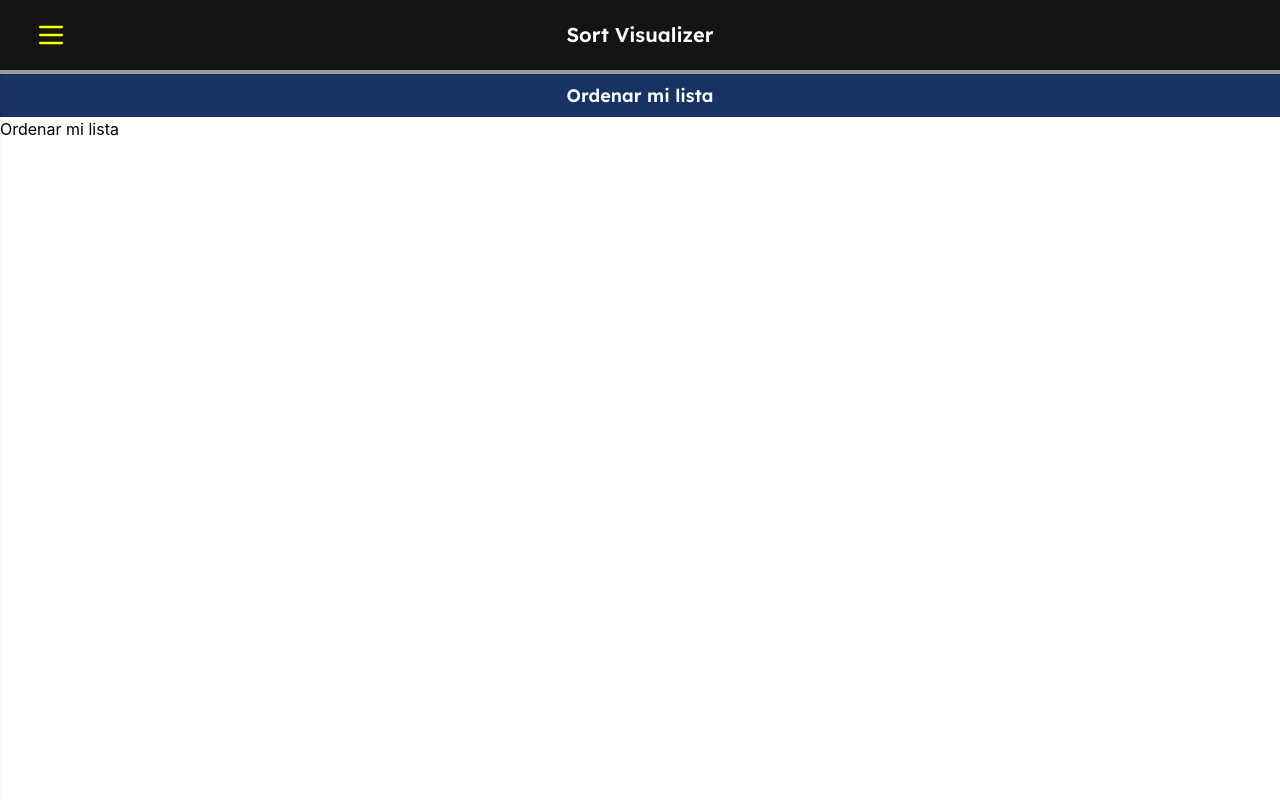
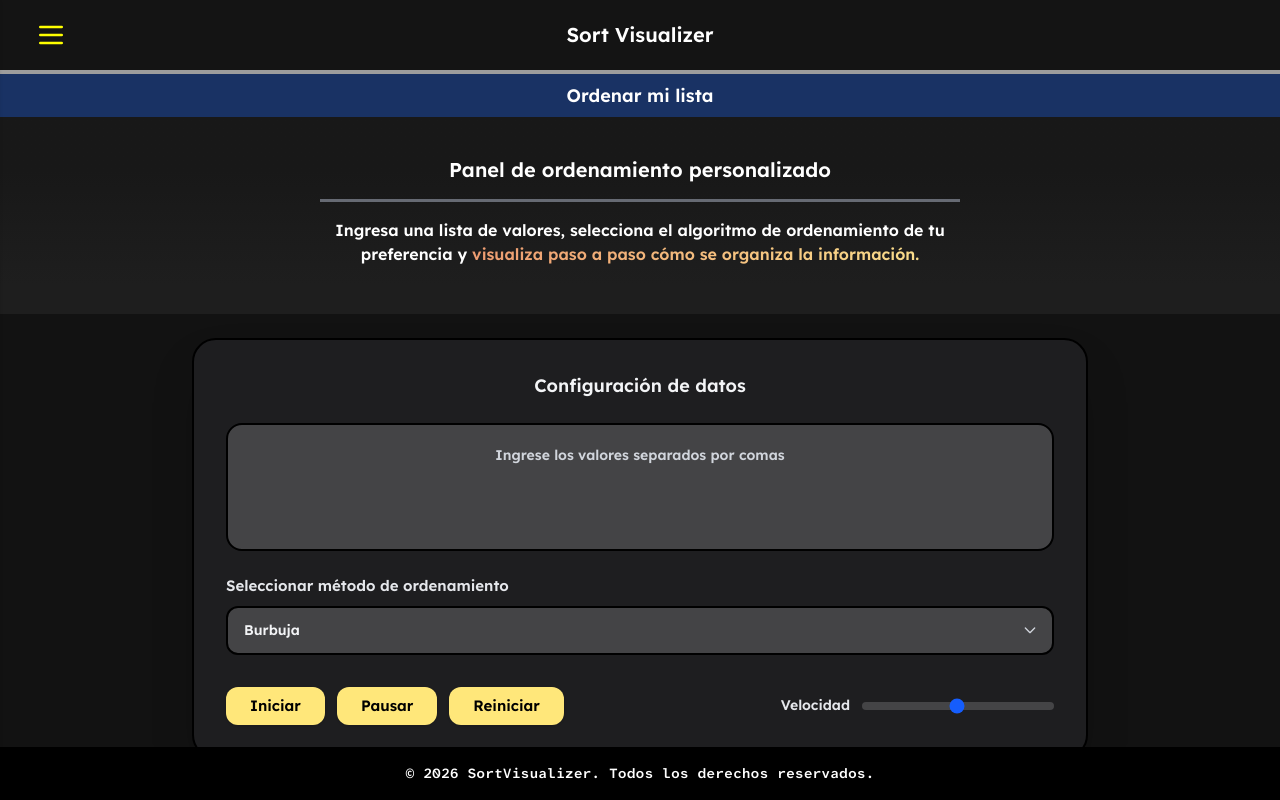
Before and after one commit to TLTO123/sort-visualizer, a Vue app: page /ordenar-mi-lista in a window 1280 px wide. Shown: the top 800 px of the page. Built offline with nearby package versions, Linux system fonts and the light colour scheme.

Commit message:
Adición del footer,diseño de la página ordenar mi lista y algunas modificaciones en style.css

```diff
--- a/index.html
+++ b/index.html
@@ -7,7 +7,7 @@
     <title>SortVisualizer</title>
   </head>
   <body>
-    <div id="app"></div>
+    <div class="contenedor-principal" id="app"></div>
     <script type="module" src="/src/main.js"></script>
   </body>
 </html>
--- a/src/App.vue
+++ b/src/App.vue
@@ -23,7 +23,7 @@ watch(
 </script>
 
 <template>
-  <header class="bg-[#141414]">
+  <header class="bg-[#141414] sticky top-0 z-50">
     <div class="flex flex-row border-b-4 border-b-[#9D9D9D] p-3">
       <div class="basis-1/16 flex justify-center">
         <button class="hover:cursor-pointer" type="button" id="openMenu">
@@ -46,6 +46,10 @@ watch(
   <main>
     <RouterView />
   </main>
+
+  <footer class="bg-black p-4 fixed bottom-0 min-w-full">
+    <p class="text-white text-center mono text-body">© 2026 SortVisualizer. Todos los derechos reservados.</p>
+  </footer>
 
   <!-- Overlay -->
   <div id="overlay" class="fixed inset-0 z-40 hidden bg-black/50"></div>
--- a/src/style.css
+++ b/src/style.css
@@ -41,7 +41,25 @@
 }
 }
 
+.contenedor-principal{
+    background-color: #121212;
+}
+
 .lexend{
     font-family: 'Lexend';
     font-weight: 600;
 }
+
+.mono{
+    font-family: 'Atkinson Hyperlegible Mono';
+    font-weight: 600;
+}
+
+.fondo-gradiente {
+  /* El gradiente lineal */
+    background-image: linear-gradient(
+    to top,
+    #1E1E1E 15%,
+    rgba(30, 30, 30, 0.5) 73%
+    );
+}
--- a/src/views/OrdenarMiLista.vue
+++ b/src/views/OrdenarMiLista.vue
@@ -2,7 +2,105 @@
 </script>
 
 <template>
-    <h1>Ordenar mi lista</h1>
+    <section class="w-full fondo-gradiente text-white lexend py-7" aria-labelledby="titulo-principal" aria-describedby="desc-principal">
+        <div class="max-w-2xl mx-auto px-4 text-center">
+            <h1 class="text-title p-[0.3em] mt-1 text-wrap" id="titulo-principal">
+                Panel de ordenamiento personalizado
+            </h1>
+            <hr class="w-full border-t-3 border-gray-400/60 mt-2 mb-4"/>
+            <p class="text-wrap mt-2 mb-5" id="desc-principal">
+                Ingresa una lista de valores, selecciona el algoritmo
+                de ordenamiento de tu preferencia y <span
+                    class="bg-linear-to-r from-[#ED9C71] to-[#F9DC8A] bg-clip-text text-transparent">visualiza paso a
+                    paso
+                    cómo se organiza la información.</span>
+            </p>
+        </div>
+    </section>
+
+    <section class="w-full py-6 px-4" aria-labelledby="titulo-config">
+
+        <!-- Tarjeta contenedora -->
+        <div
+            class="max-w-4xl mx-auto bg-[#1e1e20] border-2 border-[#000000] rounded-3xl p-6 sm:p-8 text-white shadow-2xl space-y-6">
+
+            <!-- Título principal -->
+            <h2 id="titulo-config" class="text-center text-subtitle lexend text-gray-100">
+                Configuración de datos
+            </h2>
+
+            <!-- Campo de entrada de valores -->
+            <div class="input-group">
+                <label for="values" class="sr-only">Ingrese los valores</label>
+                <textarea id="values" name="values" aria-describedby="help-values"
+                    placeholder="Ingrese los valores separados por comas"
+                    class="w-full h-32 bg-[#444446] border-2 border-[#000000] text-gray-100 placeholder-gray-300 text-center rounded-2xl p-4 focus:outline-none focus:ring-2 focus:ring-[#f1d374] resize-none text-body lexend flex items-center justify-center leading-loose"></textarea>
+            </div>
+
+            <!-- Selección de algoritmo -->
+            <div class="input-group space-y-2">
+                <label for="algoritmo" class="block text-button lexend text-gray-200 text-left">
+                    Seleccionar método de ordenamiento
+                </label>
+                <div class="relative">
+                    <select id="algoritmo" name="algoritmo"
+                        class="w-full bg-[#444446] border-2 border-[#000000] text-gray-100 text-body lexend rounded-xl px-4 py-3 appearance-none focus:outline-none focus:ring-2 focus:ring-[#f1d374] cursor-pointer pr-10">
+                        <option value="bubble">Burbuja</option>
+                        <option value="selection">Selección</option>
+                        <option value="insertion">Inserción</option>
+                        <option value="quicksort">Quicksort</option>
+                    </select>
+                    <div class="pointer-events-none absolute inset-y-0 right-0 flex items-center px-4 text-gray-300">
+                        <svg class="w-4 h-4" fill="none" stroke="currentColor" viewBox="0 0 24 24">
+                            <path stroke-linecap="round" stroke-linejoin="round" stroke-width="2" d="M19 9l-7 7-7-7">
+                            </path>
+                        </svg>
+                    </div>
+                </div>
+            </div>
+
+            <!-- Botones de control y slider de velocidad -->
+            <div class="flex flex-wrap items-center justify-between gap-4 pt-2">
+                <div class="flex flex-wrap items-center gap-3">
+                    <button type="button"
+                        class="bg-[#FFE77A] hover:bg-[#e0c263] text-black lexend px-6 py-2 rounded-xl text-button transition-colors shadow-sm">
+                        Iniciar
+                    </button>
+                    <button type="button"
+                        class="bg-[#FFE77A] hover:bg-[#e0c263] text-black lexend px-6 py-2 rounded-xl text-button transition-colors shadow-sm">
+                        Pausar
+                    </button>
+                    <button type="button"
+                        class="bg-[#FFE77A] hover:bg-[#e0c263] text-black lexend px-6 py-2 rounded-xl text-button transition-colors shadow-sm">
+                        Reiniciar
+                    </button>
+                </div>
+
+                <!-- Deslizador de velocidad -->
+                <div class="flex items-center gap-3 text-body lexend text-gray-200">
+                    <label for="velocidad">Velocidad</label>
+                    <input type="range" id="velocidad" min="1" max="100"
+                        class="w-36 sm:w-48 h-2 bg-[#444446] rounded-lg appearance-none cursor-pointer accent-blue-600">
+                </div>
+            </div>
+
+        </div>
+
+    </section>
+
+    <section class="fondo-gradiente w-full py-7" aria-labelledby="titulo-resultado">
+        <h2 id="titulo-resultado" class="text-center text-white lexend text-subtitle">
+            Resultado del ordenamiento
+        </h2>
+        <div class="max-w-4xl my-4 mx-auto bg-[#1e1e20] border-2 border-[#000000] rounded-3xl p-6 sm:p-8 text-white shadow-2xl space-y-6">
+            <figure class="grafico">
+                <!-- gráfico dinámico -->
+            </figure>
+            <time class="timer bg-[#FFE77A] text-black lexend px-6 py-2 rounded-xl text-button">
+                00:00:00
+            </time>
+        </div>
+    </section>
 </template>
 
 <style>
```
